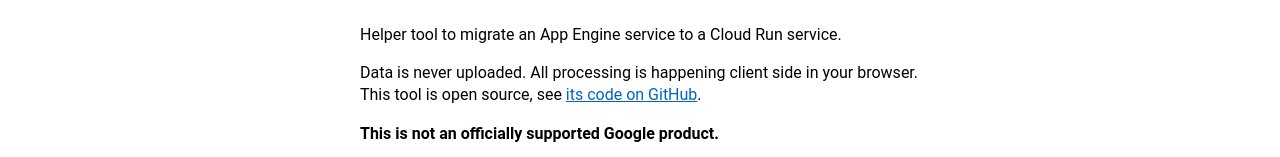
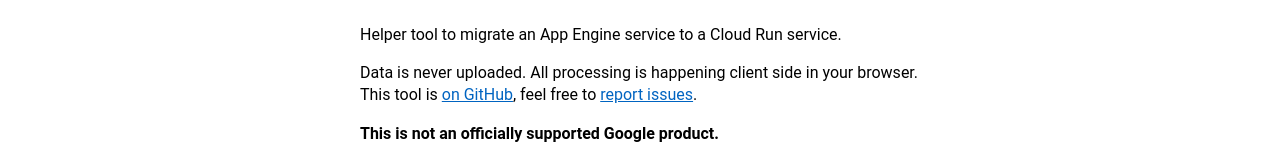
Before and after one commit to GoogleCloudPlatform/migrate-from-app-engine-to-cloud-run, a plain HTML site: page index.html in a window 1280 px wide. Shown: the part 182-339 px from the top of the page. Drawn offline with nearby package versions, Linux system fonts and the light colour scheme.

Commit message:
Report issues

```diff
--- a/index.html
+++ b/index.html
@@ -51,7 +51,7 @@
 <header>
   <h1>App Engine to Cloud Run</h1>
   <p>Helper tool to migrate an App Engine service to a Cloud Run service.</p>
-  <p>Data is never uploaded. All processing is happening client side in your browser. This tool is open source, see <a href="https://github.com/GoogleCloudPlatform/app-engine-cloud-run-converter">its code on GitHub</a>.</p>
+  <p>Data is never uploaded. All processing is happening client side in your browser. This tool is <a href="https://github.com/GoogleCloudPlatform/app-engine-cloud-run-converter">on GitHub</a>, feel free to <a href="https://github.com/GoogleCloudPlatform/app-engine-cloud-run-converter/issues">report issues</a>.</p>
   <p class="disclaimer">This is not an officially supported Google product.</p>
 </header>
 
```
